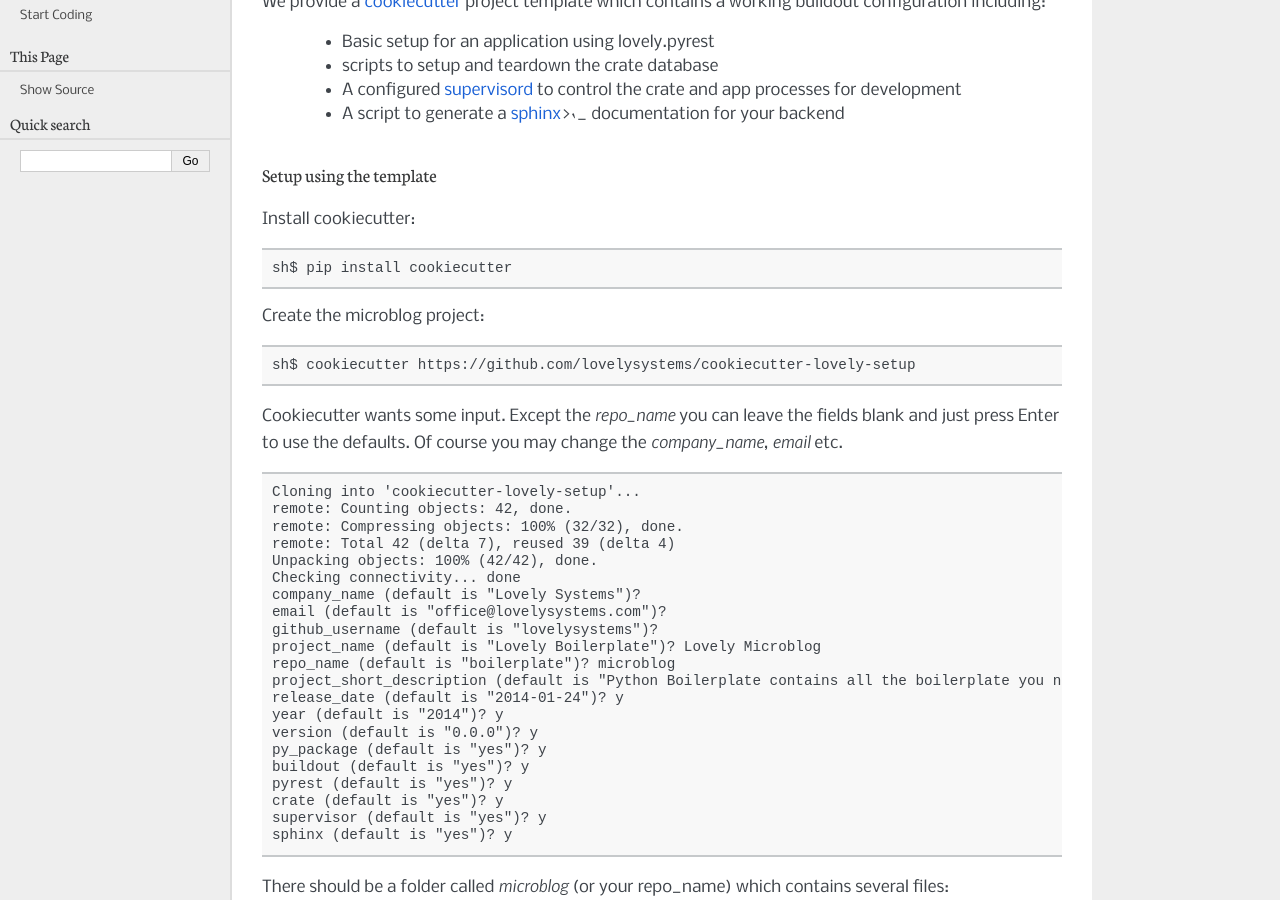
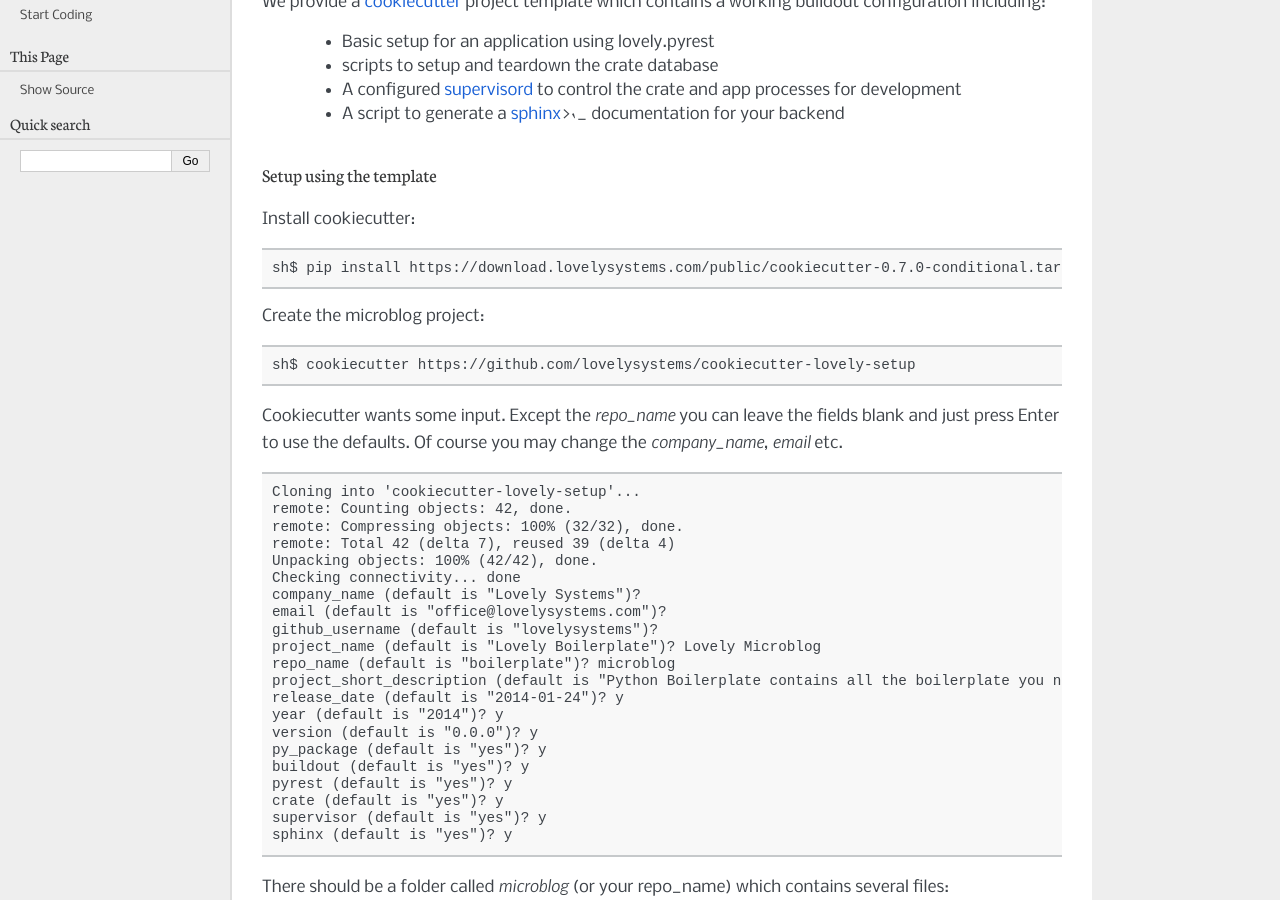
Before and after one commit to lovelysystems/lovely.microblog, a Sphinx documentation site: the page built from docs/docs/setup.rst, in a window 1280 px wide and 900 px high, scrolled down 392 px. Built offline with Sphinx 7.4.7, drawn with Linux system fonts in a browser that asks for light colours; part of the change alters nothing that is shown.

Commit message:
use cookiecutter fork in setup.rst

```diff
--- a/docs/docs/setup.rst
+++ b/docs/docs/setup.rst
@@ -31,7 +31,7 @@ Setup using the template
 
 Install cookiecutter::
 
-    sh$ pip install cookiecutter
+    sh$ pip install https://download.lovelysystems.com/public/cookiecutter-0.7.0-conditional.tar.gz
 
 Create the microblog project::
 
```
